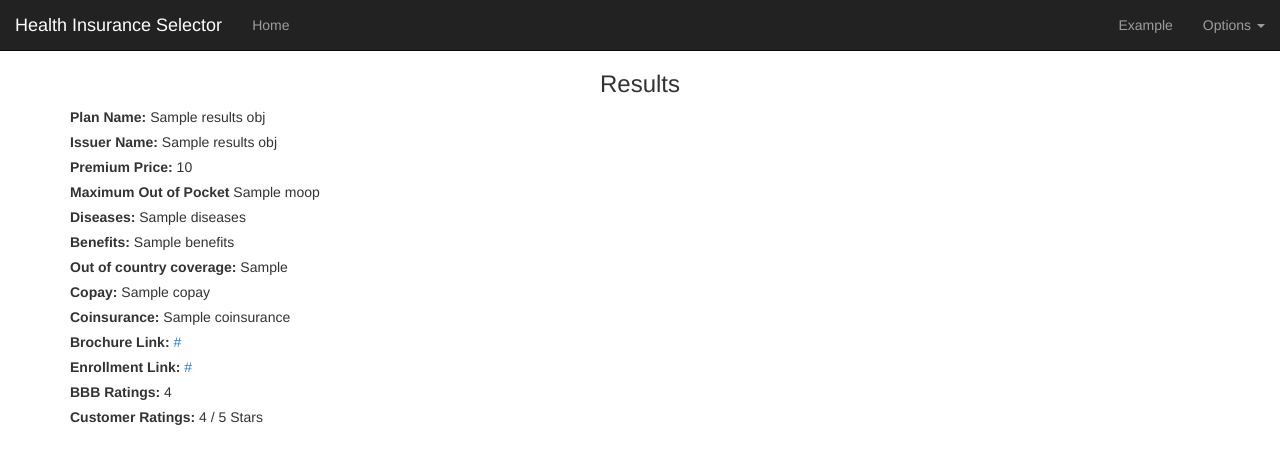
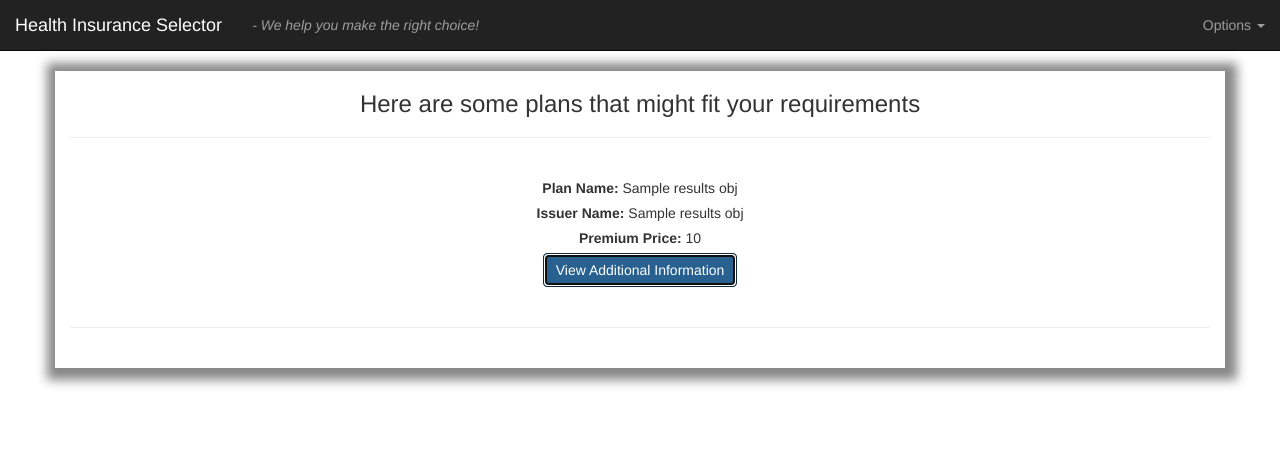
Before and after one commit to jessesimpson36/HealthInsuranceSelector, a Django app: template mysite/templates/results.html in a window 1280 px wide. Shown: the top 471 px of the page. Run offline with Django 3.2, Linux system fonts and the light colour scheme; the template is opened without the code that fills it: most values are stand-ins (such as "Sample title", 1, 10 or a date in 2020); parts of the project's set-up code (start-up, migrations or seed data) failed here and were passed over; some libraries are stand-ins or nearby versions.

Commit message:
Don't touch this project. Too close to presentation time

```diff
--- a/mysite/mysite/forms.py
+++ b/mysite/mysite/forms.py
@@ -73,8 +73,8 @@ class HealthInsuranceInputForm(forms.Form):
     age = forms.IntegerField(label='Age', min_value=1, max_value=150)
     do_you_smoke = forms.ChoiceField(choices=YES_NO, widget=forms.RadioSelect, label="Do you smoke?")
     # soft filters
-    benefits = forms.ChoiceField(choices=BENEFIT_CHOICES, widget=forms.RadioSelect, required=False)
-    diseases = forms.ChoiceField(choices=DISEASE_CHOICES, widget=forms.RadioSelect, required=False)
+    benefits = forms.MultipleChoiceField(choices=BENEFIT_CHOICES, widget=forms.RadioSelect, required=False)
+    diseases = forms.MultipleChoiceField(choices=DISEASE_CHOICES, widget=forms.RadioSelect, required=False)
     # importance_of_diseases = forms.IntegerField(max_value=10, min_value= 0, widget=forms.TextInput(attrs={'placeholder': '0-10'}), required=False)
     desired_premium_price = forms.IntegerField(label='Desired Premium Price', required=False)
     # importance_of_premium_prices = forms.IntegerField(max_value=10, min_value=0, widget=forms.TextInput(attrs={'placeholder': '0-10'}), required=False)
--- a/mysite/templates/base.html
+++ b/mysite/templates/base.html
@@ -7,18 +7,23 @@
     {% load staticfiles %}
     <link rel="stylesheet" href="{% static 'bootstrap/dist/css/bootstrap.css' %}">
     <link rel="stylesheet" href="{% static 'font-awesome/css/font-awesome.css' %}">
-    <script type="text/javascript" src="https://www.gstatic.com/charts/loader.js"></script>
 
     <!-- HTML5 Shim and Respond.js IE8 support of HTML5 elements and media queries -->
     <!-- WARNING: Respond.js doesn't work if you view the page via file:// -->
     <!--[if lt IE 9]>
         <script src="https://oss.maxcdn.com/html5shiv/3.7.3/html5shiv.min.js"></script>
         <script src="https://oss.maxcdn.com/respond/1.4.2/respond.min.js"></script>
-
+     <script type="text/javascript" src="https://www.gstatic.com/charts/loader.js"></script>
     <![endif]-->
     <!-- This is how you include css/js -->
     <link rel="stylesheet" type="text/css" href="{% static 'css/base.css' %}"/>
     <script src="{% static 'js/base.js' %}"></script>
+
+    <script src="https://code.highcharts.com/highcharts.js"></script>
+    <script src="https://code.highcharts.com/modules/exporting.js"></script>
+    <script src="https://code.highcharts.com/modules/data.js"></script>
+<script src="https://code.highcharts.com/modules/drilldown.js"></script>
+
 </head>
 
 <body>
@@ -41,11 +46,10 @@
             <!-- Fully Logged in with instance picked menu -->
             <div class="collapse navbar-collapse" id="bs-example-navbar-collapse-1">
                 <ul class="nav navbar-nav">
-                    <li><a href="{% url 'home:homepage' %}"> Home</a></li>
+                    <li><a><i>- We help you make the right choice!</i></a></li>
                 </ul>
 
                 <ul class="nav navbar-nav navbar-right">
-                    <li><a>Example</a></li>
                     <!-- Drop Down -->
                     <li class="dropdown">
                         <a href="#" class="dropdown-toggle" data-toggle="dropdown" role="button" aria-haspopup="true" aria-expanded="false">Options <span class="caret"></span></a>
--- a/mysite/templates/results.html
+++ b/mysite/templates/results.html
@@ -3,61 +3,163 @@
 {% block title %} Results {% endblock %}
 
 {% block body %}
-<form id="resultForm" action="/results/" method="post">
-    <h3 class="text-center">Results</h3>
+<div id="resultForm" action="/results/" method="post">
+    <div class="container" style="box-shadow: 2px 2px 10px 10px #888888;">
+        <h3 class="text-center">Here are some plans that might fit your requirements</h3><hr><br>
 
-    <div class="container">
+
         {% for resultsObj in resultsList %}
+            <div align="center">
+            <label> Plan Name: </label> {{resultsObj.plan_name}} <br>
+            <label> Issuer Name: </label> {{ resultsObj.issuer_name }} <br>
+            <label> Premium Price: </label> {{ resultsObj.premium_price }} <br>
 
-            <label> Plan Name:       </label>    {{ resultsObj.plan_name }} <br>
-            <label> Issuer Name:     </label>    {{ resultsObj.issuer_name }}   <br>
-            <label> Premium Price:   </label>    {{ resultsObj.premium_price }}     <br>
-            <label> Maximum Out of Pocket   </label>    {{ resultsObj.moop }}     <br>
-            <label> Diseases:   </label>    {{ resultsObj.diseases }}     <br>
-            <label> Benefits:   </label>    {{ resultsObj.benefits }}     <br>
-            <label> Out of country coverage:   </label>    {{ resultsObj.out_of_country }}     <br>
-            <label> Copay:           </label>    {{ resultsObj.copay }}       <br>
-            <label> Coinsurance:     </label>    {{ resultsObj.coinsurance }} <br>
-            <label> Brochure Link:   </label>   <a href={{ resultsObj.brochure_link }}>{{ resultsObj.brochure_link }}</a><br>
-            <label> Enrollment Link: </label>   <a href={{ resultsObj.enrollment_link }}>{{ resultsObj.enrollment_link }}</a> <br>
-            <label> BBB Ratings:     </label>    {{ resultsObj.bbb_rating }}<br>
-            <label> Customer Ratings:</label>    {{ resultsObj.customer_rating }} / 5 Stars<br><br><br>
 
-            <div id="piechart"></div>
-            <script>
+            <!--<div id="piechart"></div>-->
+            <a class="portfolio-link" href="#plan{{forloop.counter}}" data-toggle="modal">
+                <input type="submit" class="btn btn-primary" value="View Additional Information"
+                       onclick="fading1()" autofocus>
+                </input>
+            </a></div>
+            <br><hr><br>
+            <div class="portfolio-modal modal fade" id="plan{{forloop.counter}}" tabindex="-1" role="dialog" aria-hidden="true">
+                <div class="modal-dialog" role="document">
+                    <div class="modal-content">
+                        <div class="close-modal" data-dismiss="modal">
+                            <div class="lr">
+                                <div class="rl"></div>
+                            </div>
+                        </div>
+                        <div class="container">
+                            <div class="row">
+                                <div class="col-lg-6 mx-auto">
+                                    <div class="modal-body">
+                                        <script>window.scrollTo(0, 0);</script>
+                                        <h4 class="text-center" style="color:green;">Additional Plan Information</h4>
+                                        <br>
+                                        <label> Plan Name: </label> {{ resultsObj.plan_name }} <br>
+                                        <label> Maximum Out of Pocket </label> {{ resultsObj.moop }} <br>
+                                        <label> Diseases: </label> {{ resultsObj.diseases }} <br>
+                                        <label> Benefits: </label> {{ resultsObj.benefits }} <br>
+                                        <label> Out of country coverage: </label> {{ resultsObj.out_of_country }} <br>
+                                        <label> Copay: </label> {{ resultsObj.copay }} <br>
+                                        <label> Coinsurance: </label> {{ resultsObj.coinsurance }} <br>
+                                        <label> Brochure Link: </label> <a href={{ resultsObj.brochure_link }}>{{ resultsObj.brochure_link }}</a><br>
+                                        <label> Enrollment Link: </label> <a href={{ resultsObj.enrollment_link }}>{{ resultsObj.enrollment_link }}</a> <br>
+                                        <label> BBB Ratings: </label> {{ resultsObj.bbb_rating }}<br>
+                                        <label> Customer Ratings:</label> {{ resultsObj.customer_rating }} / 5 Stars<br>
+                                        <br>
 
-                // Load google charts
-                google.charts.load('current', {'packages':['corechart']});
-                google.charts.setOnLoadCallback(drawChart);
+                                        <br>
+                                        <div id="chart1{{forloop.counter}}" class="modal-content"></div>
+                                        <br>
+                                        <div id="chart2{{forloop.counter}}" class="modal-content"></div>
 
-                // Draw the chart and set the chart values
-                function drawChart() {
-                  var data = google.visualization.arrayToDataTable([
-                  ['Type', 'Reviews'],
-                  ['Positive Count', {{ resultsObj.pos_count }}],
-                  ['Negative Count', {{ resultsObj.neg_count }}],
-                  ['Expensive Count', {{ resultsObj.high_count }}],
-                  ['Inexpensive Count', {{ resultsObj.low_count }}]
-                ]);
 
-                // Optional; add a title and set the width and height of the chart
-                var options = {'title':'Reviews', 'width':400, 'height':300};
+                                        <br>
+                                        <div align="center"><button class="btn btn-success" type="button" data-dismiss="modal">
+                                            Close
+                                        </button></div>
+                                    </div>
+                                </div>
+                            </div>
+                        </div>
+                    </div>
+                </div>
+            </div>
 
-                // Display the chart inside the <div> element with id="piechart"
-                var chart = new google.visualization.PieChart(document.getElementById('piechart'));
-                chart.draw(data, options);
-                drawChart();
+
+            <script type="text/javascript">
+                // Build the chart
+                Highcharts.chart('chart1{{forloop.counter}}', {
+                    chart: {
+                        plotBackgroundColor: null,
+                        plotBorderWidth: null,
+                        plotShadow: false,
+                        type: 'pie'
+                    },
+                    title: {
+                        text: "Customer Review Sentiment Analysis"
+                    },
+                    tooltip: {
+                        pointFormat: '{series.name}: <b>{point.percentage:.1f}%</b>'
+                    },
+                    plotOptions: {
+                        pie: {
+                            allowPointSelect: true,
+                            cursor: 'pointer',
+                            dataLabels: {
+                                enabled: false
+                            },
+                            showInLegend: true
+                        }
+                    },
+                    series: [{
+                        name: 'Reviews',
+                        colorByPoint: true,
+                        data: [{
+                            name: 'Positive',
+                            y: {{resultsObj.pos_count}}
+                        }, {
+                            name: 'Negative',
+                            y: {{resultsObj.neg_count}},
+                            sliced: true,
+                            selected: true
+                        }]
+                    }]
+                });
+
+
             </script>
+            <script type="text/javascript">
+                // Build the chart
+                Highcharts.chart('chart2{{forloop.counter}}', {
+                    chart: {
+                        plotBackgroundColor: null,
+                        plotBorderWidth: null,
+                        plotShadow: false,
+                        type: 'pie'
+                    },
+                    title: {
+                        text: "Plan Affordability Index"
+                    },
+                    tooltip: {
+                        pointFormat: '{series.name}: <b>{point.percentage:.1f}%</b>'
+                    },
+                    plotOptions: {
+                        pie: {
+                            allowPointSelect: true,
+                            cursor: 'pointer',
+                            dataLabels: {
+                                enabled: false
+                            },
+                            showInLegend: true
+                        }
+                    },
+                    series: [{
+                        name: 'Percent',
+                        colorByPoint: true,
+                        data: [{
+                            name: 'Affordable',
+                            y: {{resultsObj.low_count}}
+                        }, {
+                            name: 'Expensive',
+                            y: {{resultsObj.high_count}},
+                            sliced: true,
+                            selected: true
+                        }]
+                    }]
+                });
 
+            </script>
 
         {% endfor %}
 
 
     </div>
 
-
+</div>
 </form>
 
 
-
 {% endblock %}
```
Also changed, not shown: mysite/db.sqlite3 (added).
